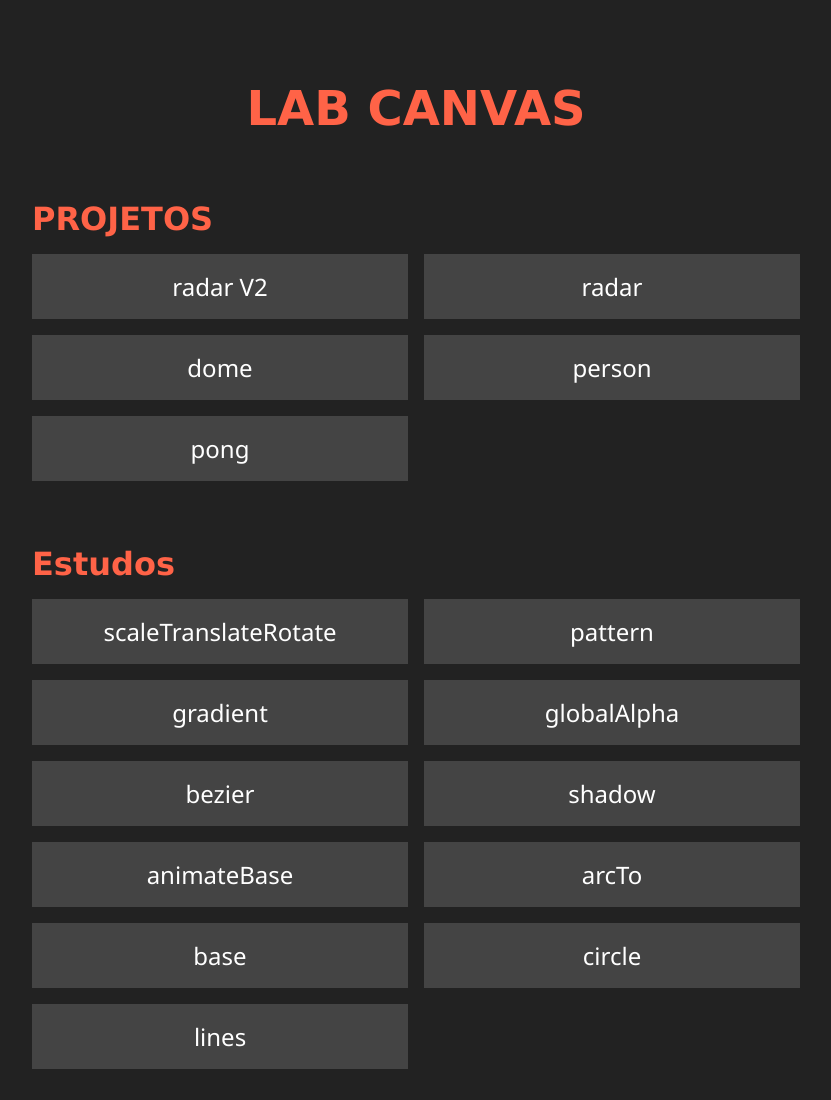
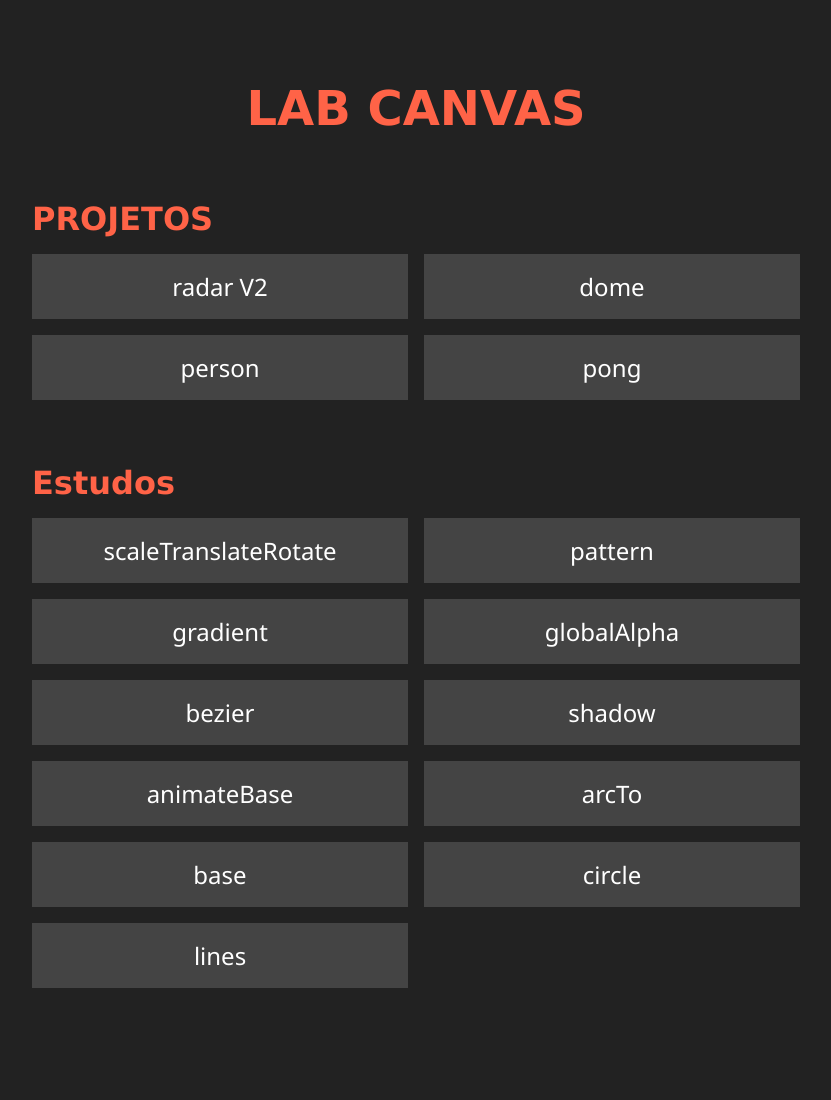
Before and after one commit to gabrielogregorio/lab-canvas, a website: page src/index.html in a window 1280 px wide. Shown: the top 1100 px of the page, without its empty margins (224-1055 px from the left). Drawn offline with Linux system fonts and the light colour scheme.

Commit message:
fix: remove radar v1

```diff
--- a/src/index.html
+++ b/src/index.html
@@ -94,9 +94,7 @@
       <li>
         <a href="./radarV2.html">radar V2</a>
       </li>
-      <li>
-        <a href="./radar.html">radar</a>
-      </li>
+
       <li>
         <a href="./dome.html">dome</a>
       </li>
```
